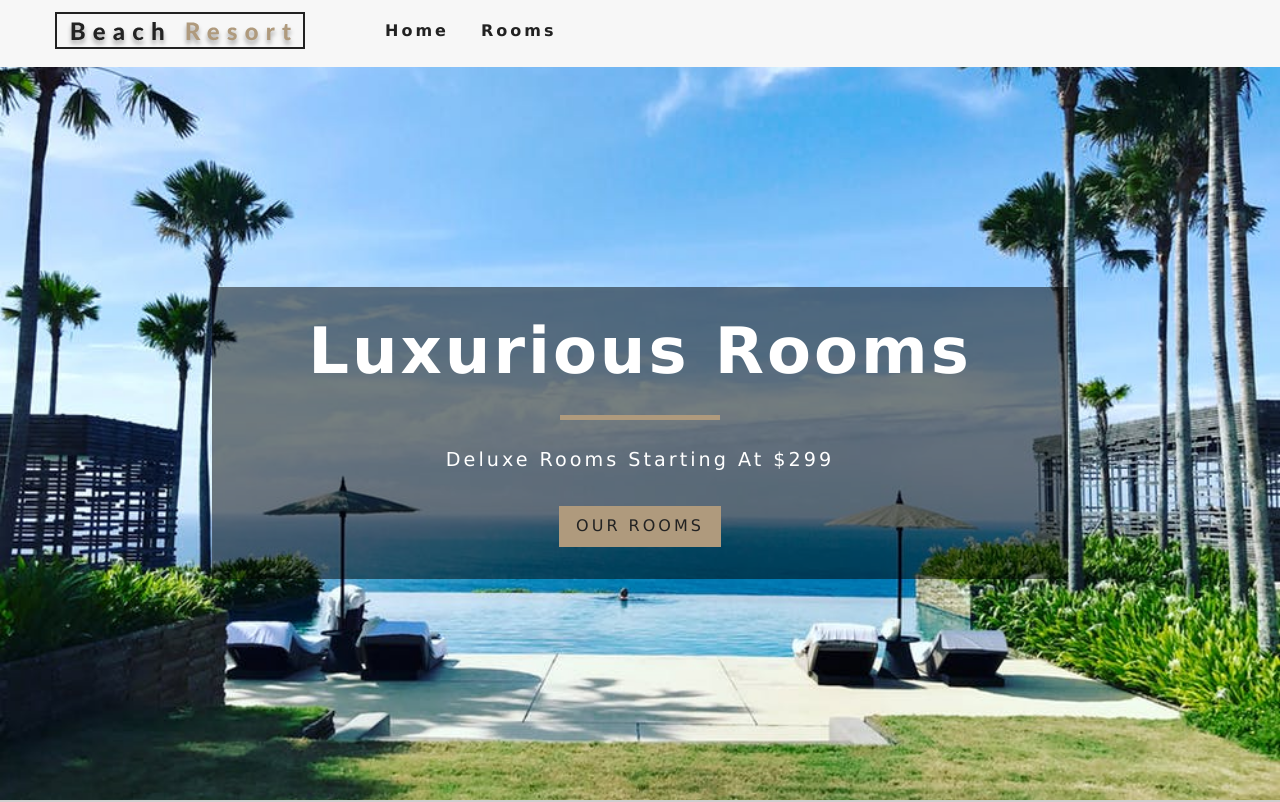
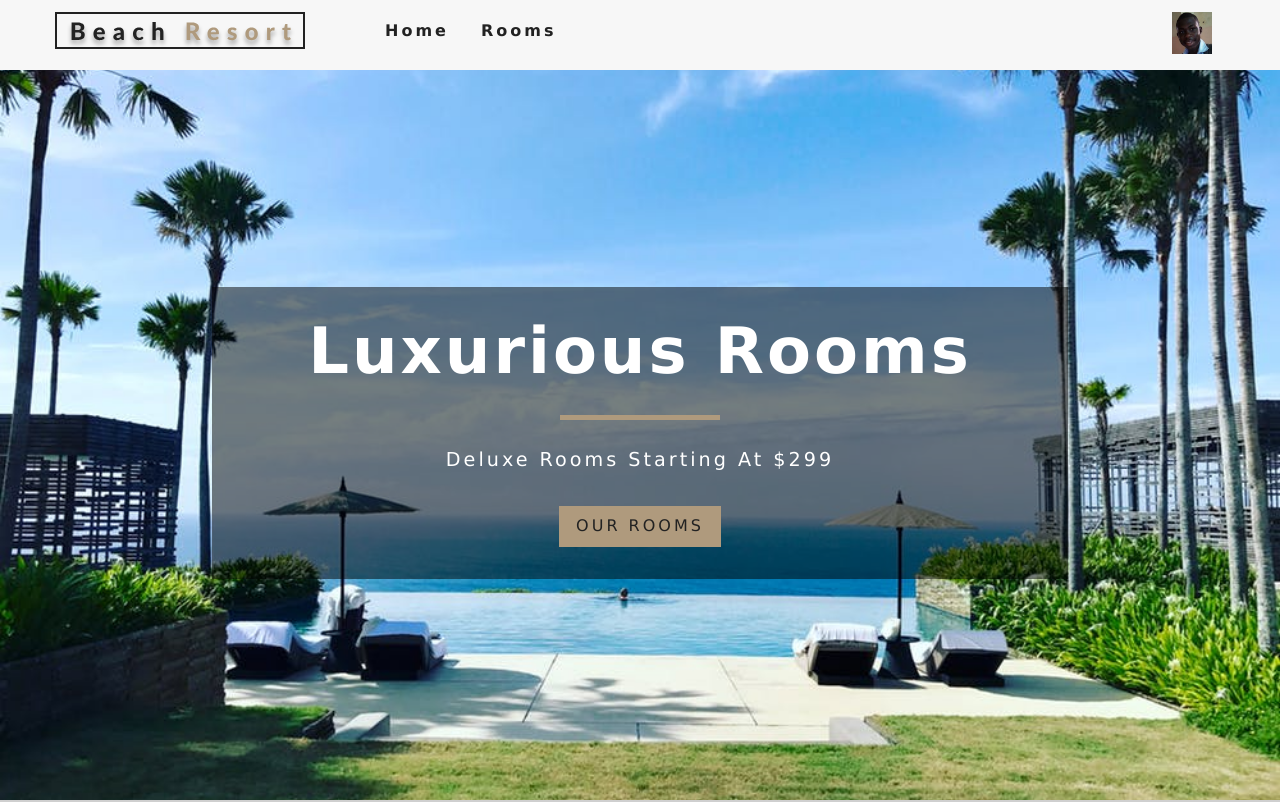
Before and after one commit to B2A3CRLY/house, a React (Create React App) app: page / in a window 1280 px wide. Shown: the top 802 px of the page. Built offline with nearby package versions, Linux system fonts and the light colour scheme.

Commit message:
new commit for my logo

```diff
--- a/src/App.css
+++ b/src/App.css
@@ -23,6 +23,7 @@ body {
   font-family: Verdana, Geneva, Tahoma, sans-serif;
   line-height: 1.4;
 }
+
 h1 {
   font-size: 3em;
   line-height: 1;
--- a/src/components/Navbar.js
+++ b/src/components/Navbar.js
@@ -1,5 +1,6 @@
 import React, { Component } from 'react'
 import logo from '../images/logo.svg'
+import chosen from '../images/logo_Babacar_Ly.JPG'
 import { FaAlignRight } from 'react-icons/fa';
 import {Link} from 'react-router-dom'
 
@@ -25,8 +26,7 @@ export default class Navbar extends Component {
                             <FaAlignRight className="nav-icon"/>
                         </button>
                     </div>
-                    <ul
-                        className={this.state.isOpen ? "nav-links show-nav" : "nav-links"}
+                    <ul className={this.state.isOpen ? "nav-links show-nav" : "nav-links"}
                     >
                         <li>
                             <Link to="/">Home</Link>
@@ -35,6 +35,9 @@ export default class Navbar extends Component {
                             <Link to="/rooms">Rooms</Link>
                         </li>
                     </ul>
+                    <Link to="/">
+                        <img style={{ width: "40px", height: "90%", marginLeft: "600px" }} id="chosen" src={chosen} alt="Babacar Ly" />
+                    </Link>
                 </div>
             </nav>
         )
```
Also changed, not shown: src/images/logo_Babacar_Ly.JPG (added).
